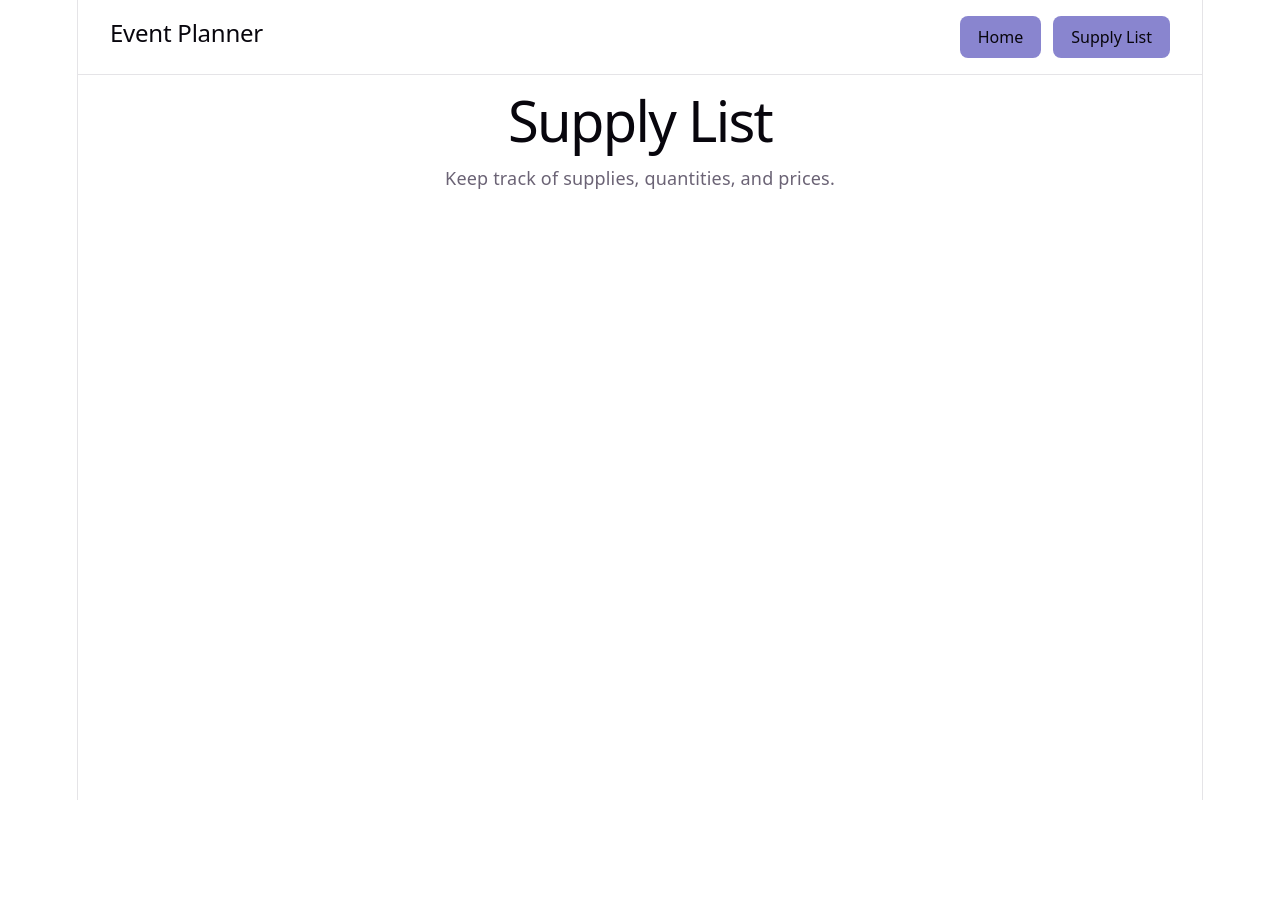
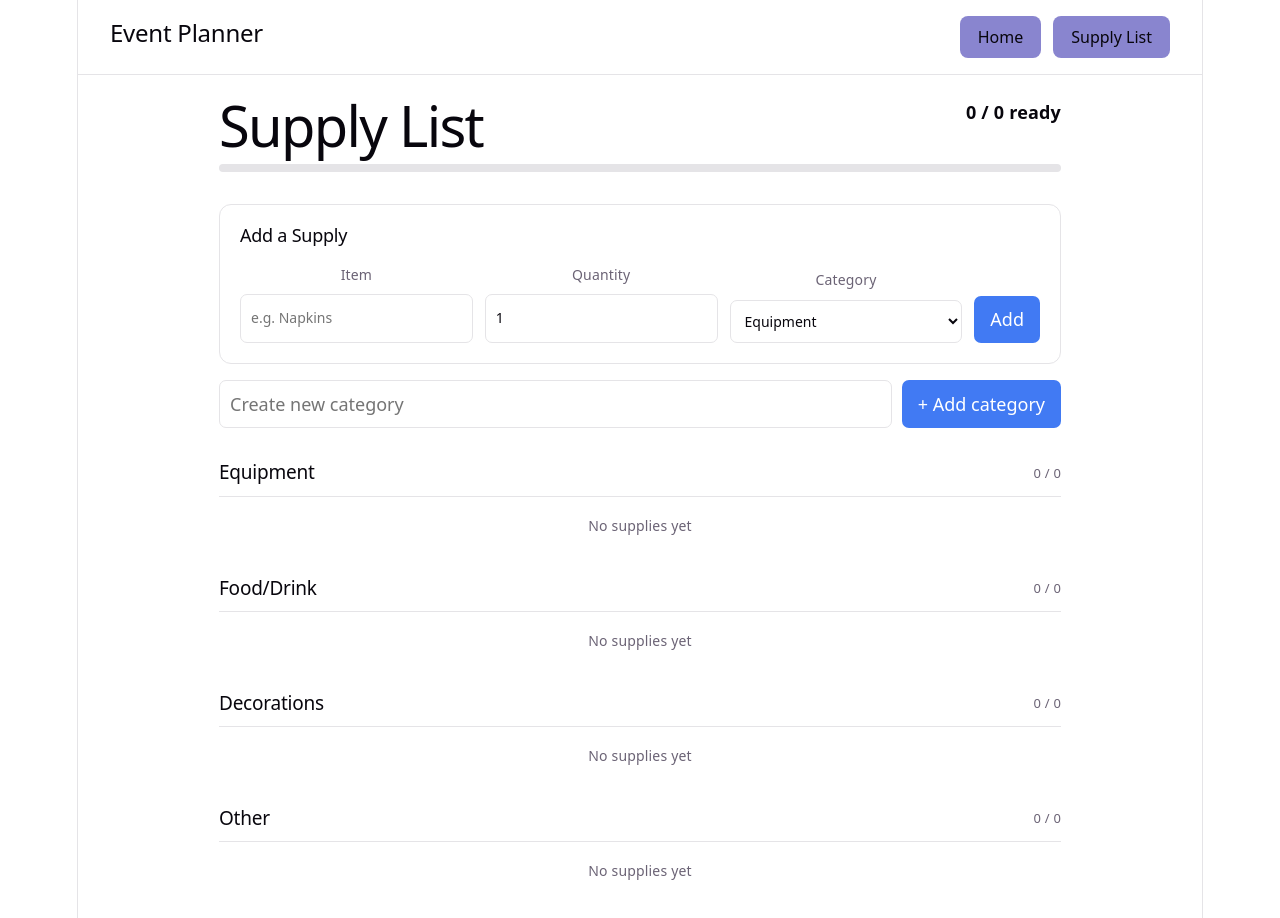
Before and after one commit to gracellii/35L--Event-Planner, a React (Vite) app in the folder client/: page /supplies in a window 1280 px wide. Before the commit the page ends 800 px from the top, so only its background shows below. Built offline with nearby package versions, Linux system fonts and the light colour scheme.

Commit message:
Add/remove supplies, group into categories, track progress

```diff
--- a/client/src/App.jsx
+++ b/client/src/App.jsx
@@ -1,6 +1,6 @@
 import { useEffect, useState } from 'react'
 import { useNavigate, Routes, Route } from 'react-router-dom'
-import SupplyList from './pages/SupplyList'
+import SupplyList from './pages/SupplyList/SupplyList'
 import './App.css'
 
 // Home page
@@ -34,8 +34,7 @@ function App() {
         <div className="nav-right">
           <button
             className="nav-button"
-            onClick={() => navigate('/')}
-          >
+            onClick={() => navigate('/')}>
             Home
           </button>
 
--- a/client/src/index.css
+++ b/client/src/index.css
@@ -4,7 +4,7 @@
   --bg: #fff;
   --border: #e5e4e7;
   --code-bg: #f4f3ec;
-  --accent: #4230c6;
+  --accent: #417af3;
   --accent-bg: rgba(55, 49, 173, 0.589);
   --accent-border: rgba(49, 18, 223, 0.5);
   --social-bg: rgba(244, 243, 236, 0.5);
@@ -37,9 +37,9 @@
     --bg: #dddfb6;
     --border: #2e303a;
     --code-bg: #1f2028;
-    --accent: #c084fc;
-    --accent-bg: rgba(192, 132, 252, 0.15);
-    --accent-border: rgba(192, 132, 252, 0.5);
+    --accent: rgb(99, 73, 248);
+    --accent-bg: rgba(50, 32, 240, 0.15);
+    --accent-border: rgba(95, 72, 245, 0.5);
     --social-bg: rgba(47, 48, 58, 0.5);
     --shadow:
       rgba(0, 0, 0, 0.4) 0 10px 15px -3px, rgba(0, 0, 0, 0.25) 0 4px 6px -2px;
--- a/client/src/pages/SupplyList.jsx
+++ /dev/null
@@ -1,11 +0,0 @@
-//suppy list page
-function SupplyList() {
-  return (
-    <div className="page-container">
-      <h1>Supply List</h1>
-      <p>Keep track of supplies, quantities, and prices.</p>
-    </div>
-  )
-}
-
-export default SupplyList
--- /dev/null
+++ b/client/src/pages/SupplyList/SupplyList.css
@@ -0,0 +1,197 @@
+.supply-page {
+  max-width: 850px;
+  margin: 5px auto;
+  padding: 0 4px;
+  box-sizing: border-box;
+}
+
+/* page heading, completion count */
+.supply-header {
+  display: flex;
+  justify-content: space-between;
+  align-items: center;
+  margin-bottom: 20px;
+}
+
+.supply-header h1 {
+  margin-bottom: 6px;
+}
+
+.supply-count {
+  color: var(--text-h);
+  font-weight: 600;
+}
+
+/* progress bar */
+.progress-bar {
+  height: 8px;
+  background: var(--border);
+  border-radius: 10px;
+  overflow: hidden;
+  margin-bottom: 32px;
+}
+
+.progress-fill {
+  height: 100%;
+  background: var(--accent);
+  border-radius: 10px;
+  transition: width 0.3s ease;
+}
+
+/* 'Add supply' form */
+.add-supply-form {
+  padding: 20px;
+  border: 1px solid var(--border);
+  border-radius: 12px;
+  margin-bottom: 16px;
+}
+
+.add-supply-form h2 {
+  font-size: 18px;
+  margin: 0 0 16px;
+  text-align: left;
+}
+
+.form-fields {
+  display: flex;
+  align-items: end;
+  gap: 12px;
+  flex-wrap: wrap;
+}
+
+.form-fields label {
+  display: flex;
+  flex-direction: column;
+  gap: 6px;
+  flex: 1;
+  min-width: 130px;
+  font-size: 14px;
+}
+
+.form-fields input,
+.form-fields select,
+.add-category-form input {
+  padding: 10px;
+  border: 1px solid var(--border);
+  border-radius: 7px;
+  background: var(--bg);
+  color: var(--text-h);
+  font: inherit;
+  min-width: 0;
+}
+
+.add-button,
+.category-button {
+  padding: 10px 16px;
+  border: none;
+  border-radius: 7px;
+  background: var(--accent);
+  color: white;
+  font: inherit;
+  cursor: pointer;
+}
+
+.add-button:hover,
+.category-button:hover {
+  opacity: 0.85;
+}
+
+/* 'Add category' form */
+.add-category-form {
+  display: flex;
+  gap: 10px;
+  margin-bottom: 32px;
+}
+
+.add-category-form input {
+  flex: 1;
+}
+
+/* Category sections */
+.supply-category {
+  margin-bottom: 28px;
+}
+
+.category-header {
+  display: flex;
+  justify-content: space-between;
+  align-items: center;
+  padding-bottom: 10px;
+  border-bottom: 1px solid var(--border);
+  margin-bottom: 8px;
+}
+
+.category-header h2 {
+  font-size: 19px;
+  margin: 0;
+}
+
+.category-header span {
+  font-size: 13px;
+  color: var(--text);
+}
+
+.empty-category {
+  color: var(--text);
+  font-size: 14px;
+  padding: 8px 0;
+}
+
+/* Individual supply row */
+.supply-item {
+  display: flex;
+  align-items: center;
+  gap: 12px;
+  padding: 12px 8px;
+  border-bottom: 1px solid var(--border);
+}
+
+.supply-item input[type="checkbox"] {
+  width: 17px;
+  height: 17px;
+  accent-color: var(--accent);
+  cursor: pointer;
+}
+
+.supply-name {
+  flex: 1;
+}
+
+.supply-name.completed {
+  text-decoration: line-through;
+  opacity: 0.5;
+}
+
+.supply-quantity {
+  font-size: 14px;
+  color: var(--text);
+}
+
+.delete-button {
+  border: none;
+  background: transparent;
+  color: var(--text);
+  font-size: 22px;
+  cursor: pointer;
+}
+
+.delete-button:hover {
+  color: #e05252;
+}
+
+/* Smaller screens */
+@media (max-width: 600px) {
+  .supply-header {
+    align-items: flex-start;
+    gap: 12px;
+  }
+
+  .form-fields {
+    flex-direction: column;
+    align-items: stretch;
+  }
+
+  .add-category-form {
+    flex-direction: column;
+  }
+}
--- /dev/null
+++ b/client/src/pages/SupplyList/SupplyList.jsx
@@ -0,0 +1,244 @@
+//suppy list page
+import { useState } from 'react'
+import './SupplyList.css'
+
+function SupplyList() {
+  //store categories
+  const [categories, setCategories] = useState([
+    'Equipment',
+    'Food/Drink',
+    'Decorations',
+    'Other'
+  ])
+
+  //store all supplies in one array
+  const [supplies, setSupplies] = useState([])
+
+  //new supply form state
+  const [name, setName] = useState('')
+  const [quantity, setQuantity] = useState(1)
+  const [category, setCategory] = useState('Equipment')
+
+  //add new category state
+  const [newCategory, setNewCategory] = useState('')
+
+  //add supply to overall list
+  function addSupply(event) {
+    event.preventDefault()
+
+    if (!name.trim()) return
+
+    if (Number(quantity) < 1) {
+      alert('Quantity must be greater than or equal to 1.')
+      return
+    }
+    const newSupply = {
+      id: Date.now(),
+      name: name.trim(),
+      quantity: Number(quantity),
+      category: category,
+      completed: false
+    }
+
+    setSupplies([...supplies, newSupply])
+
+    //reset
+    setName('')
+    setQuantity(1)
+  }
+
+  //add new category
+  function addCategory(event) {
+    event.preventDefault()
+
+    const trimmedCategory = newCategory.trim()
+
+    if (!trimmedCategory) return
+
+    //no duplicate category names
+    const alreadyExists = categories.some(
+      existing =>
+        existing.toLowerCase() === trimmedCategory.toLowerCase()
+    )
+
+    if (alreadyExists) return
+
+    setCategories([...categories, trimmedCategory])
+    setCategory(trimmedCategory)
+    setNewCategory('')
+  }
+
+  //mark supply as done
+  function toggleSupply(id) {
+    setSupplies(
+      supplies.map(supply =>
+        supply.id === id
+          ? { ...supply, completed: !supply.completed }
+          : supply
+      )
+    )
+  }
+
+  //delete supply
+  function deleteSupply(id) {
+    setSupplies(
+      supplies.filter(supply => supply.id !== id)
+    )
+  }
+
+  //overall progress
+  const completedCount = supplies.filter(
+    supply => supply.completed
+  ).length
+
+  return (
+    <div className="page-container supply-page">
+      <div className="supply-header">
+        <div>
+          <h1>Supply List</h1>
+        </div>
+
+        <p className="supply-count">
+          {completedCount} / {supplies.length} ready
+        </p>
+      </div>
+
+      {/* progress bar */}
+      <div className="progress-bar">
+        <div
+          className="progress-fill"
+          style={{
+            width: supplies.length === 0
+              ? '0%'
+              : `${(completedCount / supplies.length) * 100}%`
+          }}
+        />
+      </div>
+
+      {/* add a supply */}
+      <form className="add-supply-form" onSubmit={addSupply}>
+        <h2>Add a Supply</h2>
+
+        <div className="form-fields">
+          <label>
+            Item
+            <input
+              type="text"
+              placeholder="e.g. Napkins"
+              value={name}
+              onChange={event => setName(event.target.value)}
+            />
+          </label>
+
+          <label>
+            Quantity
+            <input
+              type="number"
+              min="1"
+              value={quantity}
+              onChange={event => setQuantity(event.target.value)}
+            />
+          </label>
+
+          <label>
+            Category
+            <select
+              value={category}
+              onChange={event => setCategory(event.target.value)}
+            >
+              {categories.map(cat => (
+                <option key={cat} value={cat}>
+                  {cat}
+                </option>
+              ))}
+            </select>
+          </label>
+
+          <button type="submit" className="add-button">
+            Add
+          </button>
+        </div>
+      </form>
+
+      {/* create a category */}
+      <form className="add-category-form" onSubmit={addCategory}>
+        <input
+          type="text"
+          placeholder="Create new category"
+          value={newCategory}
+          onChange={event => setNewCategory(event.target.value)}
+        />
+
+        <button type="submit" className="category-button">
+          + Add category
+        </button>
+      </form>
+
+      {/* group by category */}
+      <div className="supply-list">
+        {categories.map(cat => {
+          const categorySupplies = supplies.filter(
+            supply => supply.category === cat
+          )
+
+          const categoryCompleted = categorySupplies.filter(
+            supply => supply.completed
+          ).length
+
+          return (
+
+            <section className="supply-category" key={cat}>
+              <div className="category-header">
+                <h2>{cat}</h2>
+                <span>
+                  {categoryCompleted} / {categorySupplies.length}
+                </span>
+              </div>
+
+              {categorySupplies.length === 0 ? (
+                <p className="empty-category">
+                  No supplies yet
+                </p>
+              ) : (
+                categorySupplies.map(supply => (
+                  <div className="supply-item" key={supply.id}>
+                    <input
+                      type="checkbox"
+                      checked={supply.completed}
+                      onChange={() => toggleSupply(supply.id)}
+                    />
+
+                    <span
+                      className={
+                        supply.completed
+                          ? 'supply-name completed'
+                          : 'supply-name'
+                      }
+                    >
+                      {supply.name}
+                    </span>
+
+                    <span className="supply-quantity">
+                      Qty: {supply.quantity}
+                    </span>
+
+                    <button
+                      type="button"
+                      className="delete-button"
+                      onClick={() => deleteSupply(supply.id)}
+                      aria-label={`Delete ${supply.name}`}
+                    >
+                      ×
+                    </button>
+                  </div>
+                ))
+              )}
+            </section>
+          )
+        })}
+      </div>
+    </div>
+  )
+}
+
+export default SupplyList
```
Also changed, not shown: client/src/pages/Calendar/Calendar.css (added), client/src/pages/Calendar/Calendar.jsx (added), 1 other file (tests, documents, lock files or other folders).
